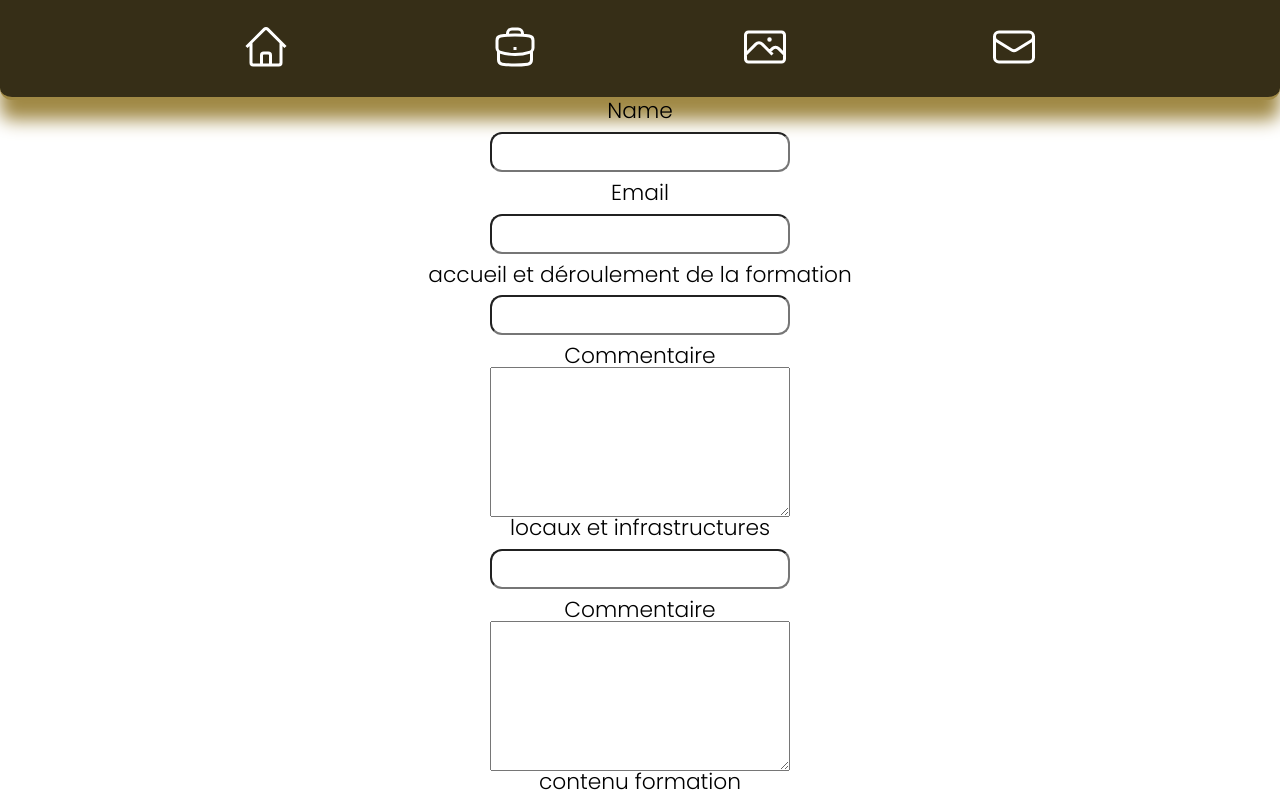
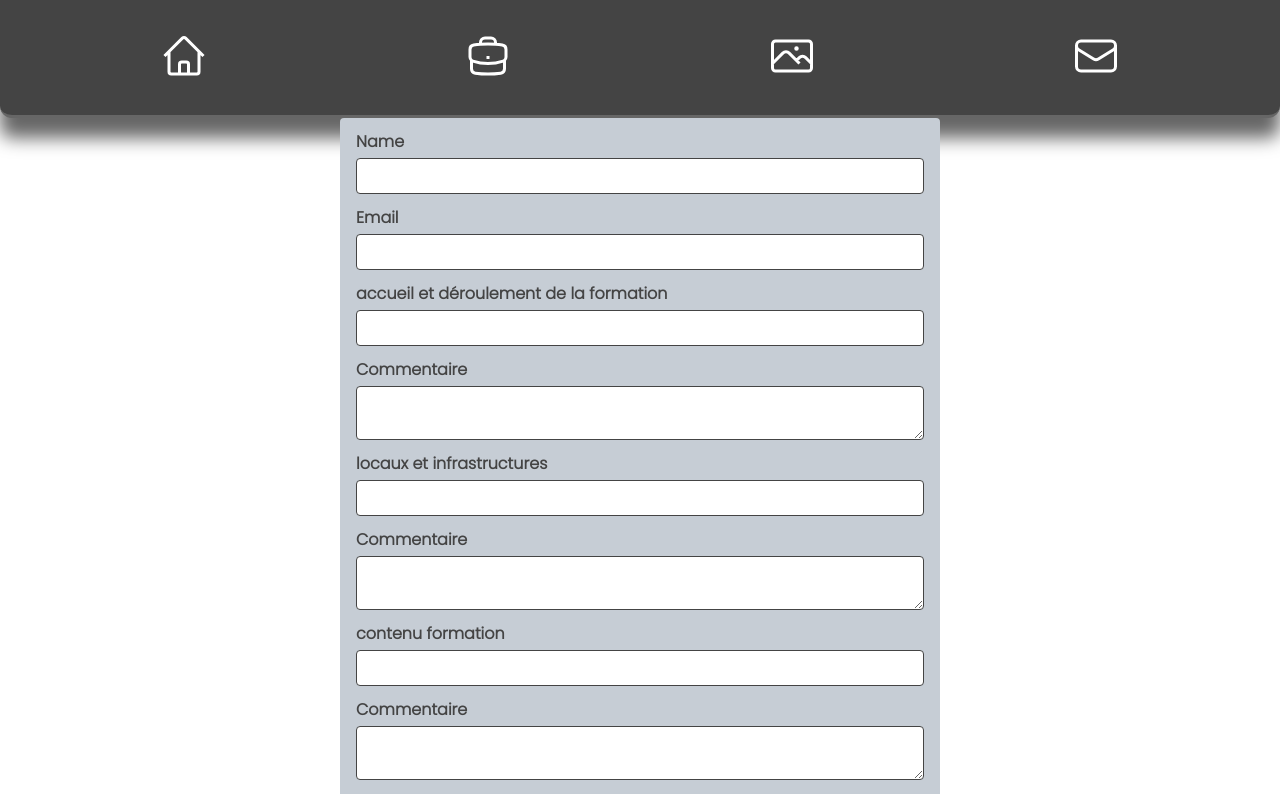
Before and after one commit to Xcaliburns/mathieu-formations, a React (Vite) app: page /contact in a window 1280 px wide. Shown: the top 794 px of the page. Built offline with nearby package versions, Linux system fonts and the light colour scheme; no server answers.

Commit message:
worked on xp and contact css

```diff
--- a/src/Pages/Accueil.jsx
+++ b/src/Pages/Accueil.jsx
@@ -15,14 +15,14 @@ function Accueil() {
         <h2 className="slogan-type">CONDUITE ECO POIDS LOURDS</h2>
         </div>
 
-         <div className="free">
-          La formation poids lourd qui vous mène loin.
+         <div><div className="free">
+          Le couteau suisse pour votre centre de formation
          </div>
           </div>
         <div className="reussite">
             <div className="xp-texte">Réussite<div className="xp-pourcent">100%</div></div>
 
-        </div>
+        </div></div>
 
       </div>
     </div>
--- a/src/index.css
+++ b/src/index.css
@@ -47,30 +47,19 @@ input {
 
 .Header {
   display: flex;
-  flex-wrap: wrap;
   align-items: center;
   flex-direction: column;
   justify-content: space-around;
-  padding: 1rem;
+  padding: 2rem;
   width: 100%;
-  height: 100px;
-  background-color: #362E17;
-  border-bottom: 3px solid #a08945;
-  box-shadow: 0px 20px 18px #a08945;
+  background-color: #444444;
+  border-bottom: 3px solid #666666;
+  box-shadow: 0px 20px 18px #666666;
   border-radius: 0px 0px 12px 12px;
 }
 
-.Header .navbar-logo {
-  font-size: 3rem;
-  color: white;
-  margin-bottom: 2rem;
-  margin-left: 3rem;
-  margin-top: 2rem;
-  width: 15%;
-}
-
 .Header .Navbar {
-  width: 80%;
+  width: 100%;
   display: flex;
   align-items: center;
   flex-direction: row;
@@ -78,7 +67,6 @@ input {
 }
 
 .Header .Navbar .nav-link {
-  padding: 0 0.3rem;
   color: inherit;
   text-decoration: none;
   color: whitesmoke;
@@ -88,7 +76,7 @@ input {
   display: flex;
   flex-direction: column;
   justify-content: center;
-  height: 100vh;
+  height: 100%;
   width: 100%;
   overflow-x: hidden;
 }
@@ -111,7 +99,6 @@ input {
 }
 
 .Accueil .background-section .slogan .photo {
-  background-color: transparent;
   border-radius: 40%;
   scale: 0.5;
   height: fit-content;
@@ -120,7 +107,6 @@ input {
 
 .Accueil .background-section .slogan .slogan-texte {
   width: 100%;
-  margin-top: 5%;
 }
 
 .Accueil .background-section .slogan .slogan-texte .slogan-titre {
@@ -192,17 +178,21 @@ input {
 .experience {
   display: flex;
   flex-direction: column;
-  background-color: bisque;
-}
-
-.experience p {
-  line-height: 4vw;
+  background-color: #c6cdd5;
 }
 
 .experience .date {
-  background-color: #a08945;
-  width: fit-content;
-  border-radius: 10px;
+  padding-bottom: 10px;
+}
+
+.experience .centre {
+  display: flex;
+  padding-bottom: 7px;
+}
+
+.experience .fonction {
+  font-size: 1rem;
+  padding-bottom: 3px;
 }
 
 .experience .CV {
@@ -218,7 +208,7 @@ input {
 }
 
 .experience .CV .col1 .metier {
-  font-size: 3.5vw;
+  font-size: 0.9rem;
   margin-bottom: 3%;
 }
 
@@ -228,41 +218,35 @@ input {
   align-items: center;
   justify-content: center;
   width: 100%;
-  font-size: 4vw;
+  font-size: 1.5rem;
   margin-bottom: 3%;
 }
 
 .experience .CV .col1 .name .photo {
-  border-right: 2px solid #362E17;
-  border-bottom: 2px solid #362E17;
+  border: 2px solid #362E17;
   border-radius: 12px;
   box-shadow: 8px 10px 20px #362E17;
   scale: 0.75;
-  padding-right: 2%;
+  padding-left: 2%;
 }
 
-.experience .CV .col1 .fonction {
-  display: flex;
-  flex-direction: column;
-  align-items: center;
-  line-height: 6vw;
-  font-weight: bold;
-  font-size: 3vw;
-}
-
-.experience .CV .col1 .fonction .certif {
+.experience .CV .col1 .certif {
   height: 6vw;
   display: flex;
   align-items: center;
+  justify-content: center;
   font-size: 5vw;
   padding: 0 5px;
-  background-color: #a08945;
+  background-color: #666666;
   border-radius: 12px;
   border-right: 2px solid #362E17;
   border-bottom: 2px solid #362E17;
   box-shadow: 8px 10px 20px #362E17;
   margin-top: 2rem;
   margin-bottom: 3%;
+  height: fit-content;
+  padding: 8px;
+  color: #f0f2f6;
 }
 
 .experience .CV .col2 {
@@ -279,6 +263,7 @@ input {
   padding-left: 12%;
   text-decoration: solid underline 2px #362E17;
   font-weight: bold;
+  font-size: 1.2rem;
   margin-bottom: 1%;
 }
 
@@ -302,17 +287,33 @@ input {
   display: flex;
   align-items: center;
   justify-content: center;
-  border-right: 2px solid #362E17;
-  border-bottom: 2px solid #362E17;
+  border: 2px solid #c6cdd5;
   border-radius: 12px;
   box-shadow: 8px 10px 20px #362E17;
-  background-color: #977254;
+  border-color: #444444;
   margin-top: 1rem;
   margin-bottom: 1rem;
-  width: 40%;
+  width: 50%;
   height: 3rem;
-  font-size: 3vw;
+  font-size: 1rem;
+  background-color: #f0f2f6;
   cursor: pointer;
+}
+
+.experience .CV .col2 .roll:hover, .experience .CV .col2 .roll:focus {
+  border-color: #0080FF;
+  box-shadow: 0 0 50px 3px #0080FF;
+}
+
+.experience .CV .col2 .unroll {
+  display: block;
+  border: 1px solid #666666;
+  border-radius: 5px;
+  font-size: 1rem;
+  padding: 3px;
+  width: 90%;
+  margin-left: 5%;
+  margin-right: 5%;
 }
 
 .experience .CV .col2 .experience-section {
@@ -325,37 +326,41 @@ input {
   font-size: 3vw;
 }
 
-.contact {
-  width: 100%;
-  display: flex;
-  flex-direction: column;
-  justify-content: center;
-  align-items: center;
+label {
+  display: block;
+  font-weight: bold;
+  margin-bottom: 0.5rem;
+  color: #444444;
 }
 
-.contact form {
-  display: flex;
-  flex-direction: column;
-  justify-content: center;
-  align-items: center;
+input, textarea {
+  display: block;
+  width: 100%;
+  padding: 0.5rem;
+  border: 1px solid #444444;
+  border-radius: 0.25rem;
+  font-size: 1rem;
+  margin-bottom: 1rem;
 }
 
-.contact form input {
-  font-size: 2vw;
-  margin-top: 10px;
-  margin-bottom: 10px;
-  text-align: center;
-  border-radius: 12px;
-  height: 40px;
-  width: 300px;
+input:hover, input:focus, textarea:hover, textarea:focus {
+  border-color: #0080FF;
 }
 
-.contact form textarea {
-  text-align: left;
-  width: 300px;
-  height: 150px;
+button {
+  background-color: #0080FF;
+  color: #FFFFFF;
+  border: none;
+  border-radius: 0.25rem;
+  padding: 0.5rem 1rem;
+  font-size: 1rem;
+  cursor: pointer;
 }
 
-.contact form label {
-  font-size: 1.7vw;
+form {
+  max-width: 600px;
+  margin: 0 auto;
+  padding: 1rem;
+  background-color: #c6cdd5;
+  border-radius: 0.25rem;
 }
--- a/src/index.scss
+++ b/src/index.scss
@@ -59,10 +59,19 @@ $shadowColor:#362E17;
 $fontsize:1vw;
 $fontsizelarge:3vw;
 
+
+// Variables de couleurs pour le formulaire
+$main-color: #0080FF;
+$light-main-color: #66B2FF;
+$secondary-color: #444444;
+$light-color: #c6cdd5;
+$dark-color: #666666;
+$roll-color:#f0f2f6;
+
 //Mixins
-@mixin standard-box($shadowColor) {
-  border-right: 2px solid $shadowColor;
-  border-bottom: 2px solid $shadowColor;
+@mixin standard-box($secondary-color) {
+  border: 2px solid $secondary-color;
+
   border-radius: 12px;
   box-shadow: 8px 10px 20px  $shadowColor;
 }
@@ -70,36 +79,35 @@ $fontsizelarge:3vw;
                 padding-left: 12%;
                  text-decoration: solid underline 2px $shadowColor;
                  font-weight: bold;
+                 font-size: 1.2rem;
             }
 
 
 
 .Header{
     display: flex;
-    flex-wrap: wrap;
     align-items: center;
     flex-direction: column;
     justify-content: space-around;
-    padding:1rem;
+    padding: 2rem;
     width: 100%;
 
-    height: 100px;
 
-    background-color: $navbarColor;
-    border-bottom:3px solid $primaryColor;
-    box-shadow: 0px 20px 18px #a08945;
+    background-color: $secondary-color;
+    border-bottom:3px solid $dark-color;
+    box-shadow: 0px 20px 18px $dark-color;
     border-radius: 0px 0px 12px 12px;
-   .navbar-logo{
-        font-size: 3rem;
-        color:white;
-        margin-bottom: 2rem;
-        margin-left: 3rem;
-        margin-top: 2rem;
-        width:15%;
-    }
+//    .navbar-logo{
+//         font-size: 3rem;
+//         color:white;
+//         margin-bottom: 2rem;
+//         margin-left: 3rem;
+//         margin-top: 2rem;
+//         width:15%;
+//     }
     .Navbar{
 
-        width:80%;
+        width:100%;
         display: flex;
         align-items: center;
         flex-direction: row;
@@ -109,7 +117,7 @@ $fontsizelarge:3vw;
 
 
     .nav-link {
-        padding:  0 0.3rem;
+        // padding:  0 0.3rem;
         color:inherit;
         text-decoration: none;
         color: whitesmoke;
@@ -122,7 +130,7 @@ $fontsizelarge:3vw;
     display: flex;
     flex-direction: column;
     justify-content: center;
-    height:100vh;
+    height:100%;
     width: 100%;
     overflow-x: hidden;
     .background-section{
@@ -141,7 +149,6 @@ $fontsizelarge:3vw;
 
     .photo{
 
-        background-color: transparent;
         border-radius: 40%;
         scale:(0.5);
         height: fit-content;
@@ -150,7 +157,7 @@ $fontsizelarge:3vw;
     }
     .slogan-texte{
         width:100%;
-       margin-top: 5%;;
+
     .slogan-titre{
     text-transform: capitalize;
     display: inline-block;
@@ -218,17 +225,22 @@ $fontsizelarge:3vw;
 }
 
 .experience{
-    p{
-        line-height: 4vw;
-    }
-    .date{
-        background-color: #a08945;
-        width: fit-content;
-        border-radius: 10px;
-    }
     display:flex;
     flex-direction: column;
-     background-color: bisque;
+     background-color: $light-color;
+    .date{
+       padding-bottom: 10px;
+    }
+     .centre{
+            display: flex;
+            padding-bottom: 7px;
+        }
+        .fonction{
+            font-size: 1rem;
+            padding-bottom: 3px;
+
+        }
+
      .CV{display: flex;
         flex-direction: column;
     .col1{
@@ -237,7 +249,7 @@ $fontsizelarge:3vw;
         width: 100%;
         align-items: center;
         .metier{
-            font-size: 3.5vw;
+            font-size: 0.9rem;
             margin-bottom: 3%;
         }
         .name{
@@ -246,37 +258,36 @@ $fontsizelarge:3vw;
             align-items: center;
             justify-content: center;
             width: 100%;
-            font-size: 4vw;
+            font-size: 1.5rem;
             margin-bottom: 3%;
             .photo{
               @include standard-box($shadowColor);
                scale:0.75;
-               padding-right: 2%;
+               padding-left: 2%;
 
             }
         }
-        .fonction{
-            display: flex;
-            flex-direction: column;
-            align-items: center;
-            line-height: 6vw;
-            font-weight: bold;
-            font-size: 3vw;
+
+
             .certif{
                 height:6vw;
                 display: flex;
                 align-items: center;
+                justify-content: center;
                 font-size: 5vw;
                 padding: 0 5px;
-                background-color: #a08945;
+                background-color: $dark-color;
                 border-radius: 12px;
                 border-right: 2px solid  $shadowColor;
                 border-bottom:2px solid  $shadowColor;
                 box-shadow: 8px 10px 20px  $shadowColor;
                 margin-top: 2rem;
-                 margin-bottom: 3%;
+                margin-bottom: 3%;
+                height: fit-content;
+                padding: 8px;
+                color:$roll-color;
             }
-        }
+
 
     }
     .col2{
@@ -311,14 +322,31 @@ $fontsizelarge:3vw;
             display: flex;
             align-items: center;
            justify-content: center;
-            @include standard-box($shadowColor);
-            background-color: rgb(151, 114, 84);
+            @include standard-box($light-color);
+            border-color: $secondary-color;
             margin-top:1rem;
             margin-bottom: 1rem;
-            width: 40%;
+            width: 50%;
             height: 3rem;
-            font-size: 3vw;
+            font-size: 1rem;
+            background-color: $roll-color;
             cursor:pointer;
+
+
+      }
+       .roll:hover, .roll:focus{
+  border-color: $main-color;
+ box-shadow:0 0 50px 3px  $main-color;
+}
+      .unroll{
+        display: block;
+        border:1px solid $dark-color;
+        border-radius: 5px;
+        font-size: 1rem;
+        padding:3px;
+        width:90%;
+        margin-left:5%;
+        margin-right:5%;
 
       }
     .experience-section{
@@ -333,34 +361,78 @@ $fontsizelarge:3vw;
     }
 } }
 
-.contact{
-    width: 100%;
-    display: flex;
-    flex-direction: column;
-    justify-content: center;
-    align-items: center;
-    form{
-        display: flex;
-        flex-direction: column;
-        justify-content: center;
-        align-items: center;
-        input{
-            font-size: 2vw;;
-            margin-top: 10px;
-            margin-bottom: 10px;
-            text-align: center;
-            border-radius: 12px;
-            height:40px;
-            width:300px;
-        }
-        textarea{
-            text-align: left;
-            width:300px;
-            height:150px;
+// .contact{
+//     width: 100%;
+//     display: flex;
+//     flex-direction: column;
+//     justify-content: center;
+//     align-items: center;
+//     form{
+//         display: flex;
+//         flex-direction: column;
+//         justify-content: center;
+//         align-items: center;
+//         input{
+//             font-size: 2vw;;
+//             margin-top: 10px;
+//             margin-bottom: 10px;
+//             text-align: center;
+//             border-radius: 12px;
+//             height:40px;
+//             width:300px;
+//         }
+//         textarea{
+//             text-align: left;
+//             width:300px;
+//             height:150px;
 
-        }
-        label{
-            font-size: 1.7vw;
-        }
-    }
+//         }
+//         label{
+//             font-size: 1.7vw;
+//         }
+//     }
+// }
+
+// Style de base pour les labels
+label {
+  display: block;
+  font-weight: bold;
+  margin-bottom: 0.5rem;
+  color: $secondary-color;
 }
+
+// Style de base pour les inputs et les textarea
+input, textarea {
+  display: block;
+  width: 100%;
+  padding: 0.5rem;
+  border: 1px solid $secondary-color;
+  border-radius: 0.25rem;
+  font-size: 1rem;
+  margin-bottom: 1rem;
+}
+
+// Style pour les inputs en état :hover et :focus
+input:hover, input:focus, textarea:hover, textarea:focus {
+  border-color: $main-color;
+}
+
+// Style pour le bouton Envoyer
+button {
+  background-color: $main-color;
+  color: #FFFFFF;
+  border: none;
+  border-radius: 0.25rem;
+  padding: 0.5rem 1rem;
+  font-size: 1rem;
+  cursor: pointer;
+}
+
+// Style pour le formulaire complet
+form {
+  max-width: 600px;
+  margin: 0 auto;
+  padding: 1rem;
+  background-color: $light-color;
+  border-radius: 0.25rem;
+}
```
Also changed, not shown: src/Pages/Experience.jsx (+11 -11 lines), src/index.min.css.
